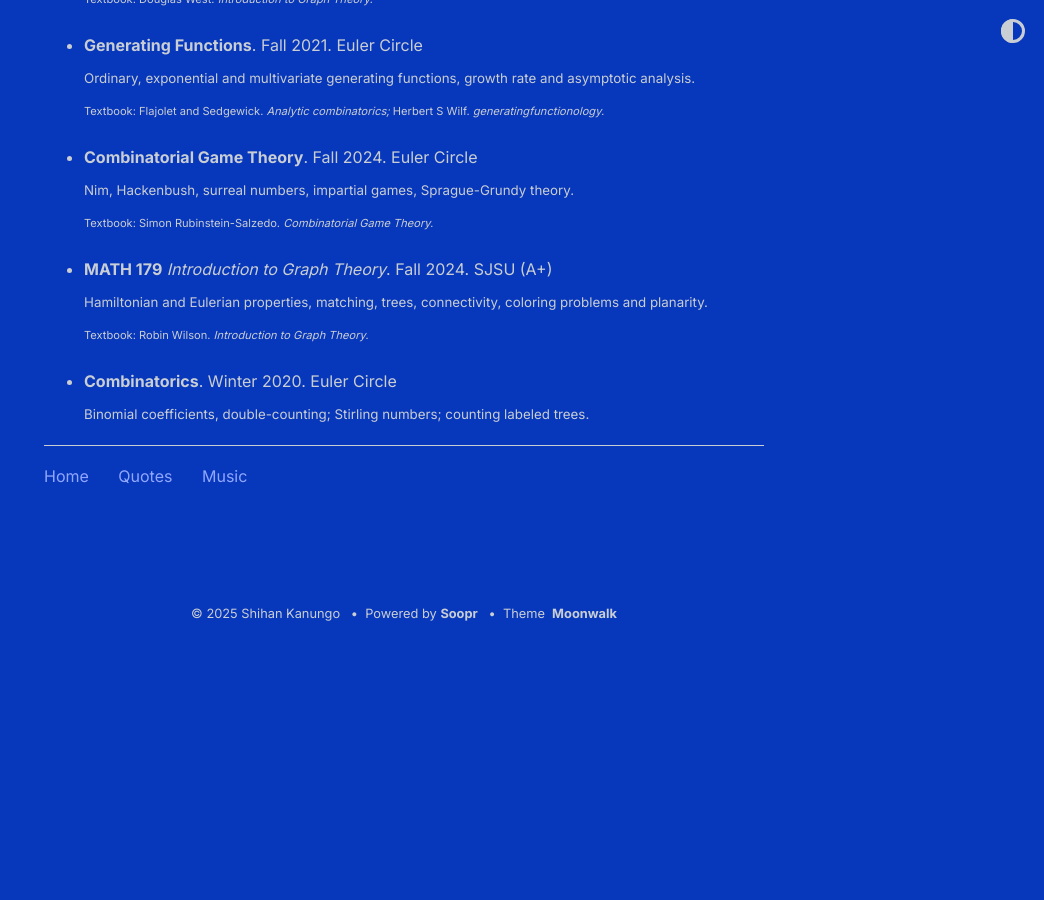
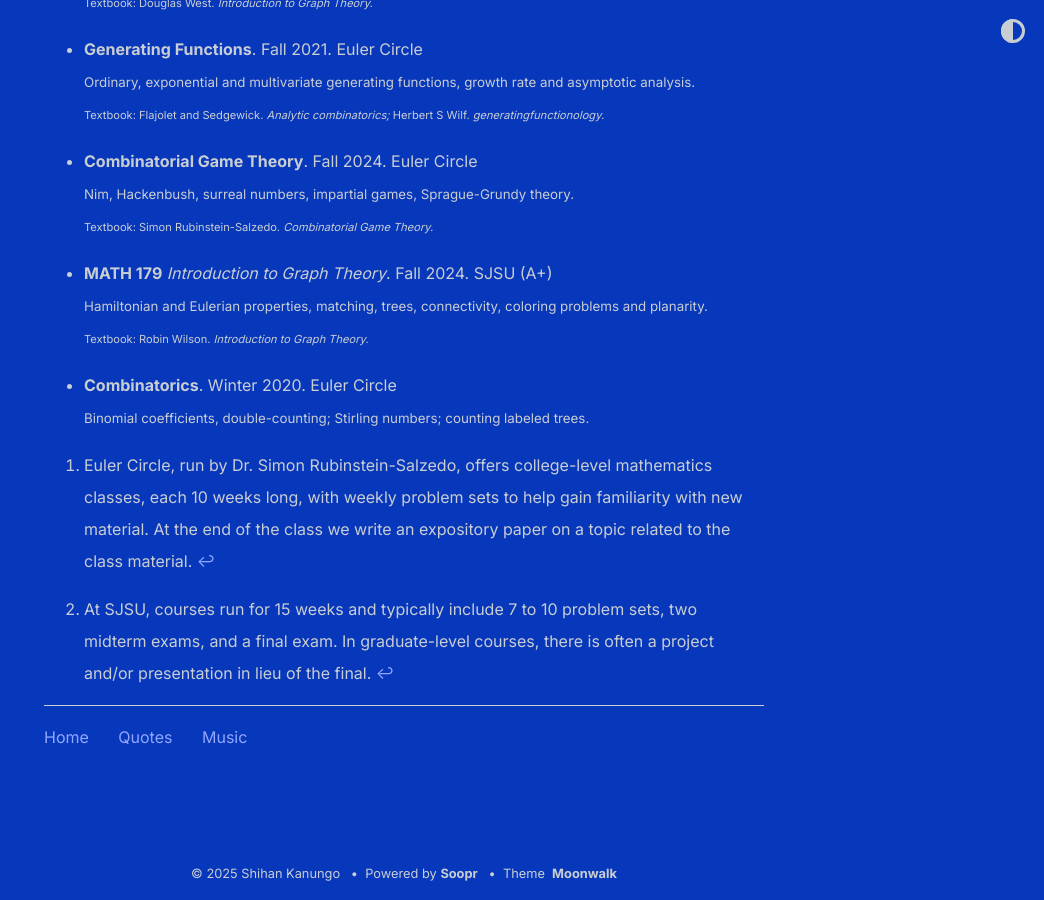
Before and after one commit to shihankanungo/shihankanungo.github.io, a Jekyll site: the page built from courses.md, in a window 1280 px wide and 900 px high, scrolled down 5884 px. Shown: the whole window, without its empty margins (236-1280 px from the left). Built offline with Jekyll 4.4.1, drawn with Linux system fonts in a browser that asks for light colours; before the commit the page ends 6523 px from its top, so only the background shows below that; some of the changed text lies outside the part shown.

Commit message:
Update courses.md

```diff
--- a/courses.md
+++ b/courses.md
@@ -9,8 +9,11 @@
 
 <br>
 
-I have undertaken advanced coursework at Euler Circle (2019--_now_) and at San José State University (SJSU, 2023--_now_). Euler Circle, run by Dr. Simon Rubinstein-Salzedo, offers college-level mathematics classes, each 10 weeks long, with weekly problem sets to help gain familiarity with new material. At the end of the class we write an expository paper on a topic related to the class material. At SJSU, courses run for 15 weeks and typically include 7 to 10 problem sets, two midterm exams, and a final exam. In graduate-level courses, there is often a project and/or presentation in lieu of the final. My experiences at Euler Circle and SJSU have significantly enriched both the breadth of my expertise and the depth of my understanding. Or, as von Neumann would put it, they have simply helped me get used to some of mathematics.
+I have undertaken advanced coursework at Euler Circle[^1] (2019--_now_) and at San José State University[^2] (SJSU, 2023--_now_). Euler Circle, run by Dr. Simon Rubinstein-Salzedo, offers college-level mathematics classes, each 10 weeks long, with weekly problem sets to help gain familiarity with new material. At the end of the class we write an expository paper on a topic related to the class material. At SJSU, courses run for 15 weeks and typically include 7 to 10 problem sets, two midterm exams, and a final exam. In graduate-level courses, there is often a project and/or presentation in lieu of the final. My experiences at Euler Circle and SJSU have significantly enriched both the breadth of my expertise and the depth of my understanding. Or, as von Neumann would put it, they have simply helped me get used to some of mathematics.
 <br>
+
+[^1]: Euler Circle, run by Dr. Simon Rubinstein-Salzedo, offers college-level mathematics classes, each 10 weeks long, with weekly problem sets to help gain familiarity with new material. At the end of the class we write an expository paper on a topic related to the class material.
+[^2]: At SJSU, courses run for 15 weeks and typically include 7 to 10 problem sets, two midterm exams, and a final exam. In graduate-level courses, there is often a project and/or presentation in lieu of the final.
 
 Here is a list of my coursework. Grades are indicated where available---Euler Circle does not assign grades; they believe that grades tend to set achievement ceilings.
 <br> <br>
```
